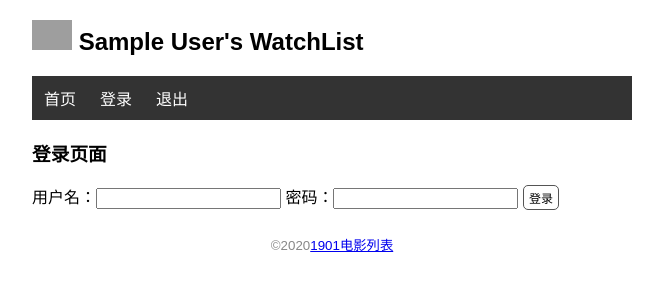
After one commit to apang-ai/flask1901, a Flask app: page /login in a window 1280 px wide. The commit adds this page. Shown: the top 300 px of the page, without its empty margins (308-971 px from the left). Run offline with Flask 2, Linux system fonts and the light colour scheme; tables that the repository leaves empty hold one stand-in row (values such as "Sample post"); grey boxes are pictures that could not be loaded.

Commit message:
'用户认证，登录与登出'

```diff
--- a/day1/watchlist/app.py
+++ b/day1/watchlist/app.py
@@ -4,6 +4,8 @@ import sys
 from flask import Flask, render_template, flash, redirect, request, url_for
 from flask_sqlalchemy import SQLAlchemy   #导入扩展类
 import click
+from werkzeug.security import generate_password_hash, check_password_hash
+from flask_login import LoginManager, UserMixin, login_user, logout_user, login_required
 
 WIN = sys.platform.startswith('win')
 
@@ -21,12 +23,28 @@ app.config['SQLALCHEMY_DATABASE_URI'] = prefix+os.path.join(app.root_path, 'data
 app.config['SQLALCHEMY_TRACK_MODIFICATIONS'] = False  # 关闭了对模型的监控
 app.config['SECRET_KEY'] = 'watchlist_dev'
 
+
 db = SQLAlchemy(app)  # 初始化扩展类， 传入程序实例app
+login_manager = LoginManager(app) # 实例化登录拓展类
+@login_manager.user_loader
+def load_user(user_id):
+    user = User.query.get(int(user_id))
+    return user
 
-class User(db.Model):
+class User(db.Model, UserMixin):
 
     id = db.Column(db.Integer, primary_key=True)
     name = db.Column(db.String(20))
+    username = db.Column(db.String(20))
+    password_hash = db.Column(db.String(128))
+
+    def set_password(self, password):
+
+        self.password_hash = generate_password_hash(password)
+
+    def validate_password(self, password):
+
+        return check_password_hash(self.password_hash, password)
 
 class Movie(db.Model):
 
@@ -93,7 +111,7 @@ def edit(movie_id):
 
 # 删除电影信息
 @app.route('/movie/delete/<int:movie_id>', methods=['GET', 'POST'])
-
+@login_required
 def delete(movie_id):
 
     movie = Movie.query.get_or_404(movie_id)
@@ -105,6 +123,41 @@ def delete(movie_id):
     return redirect(url_for('index'))
 
 
+
+# 登录
+@app.route('/login', methods=['GET', 'POST'])
+def login():
+    if request.method == 'POST':
+        # request再请求触发的时候才会包含数据
+        get_username = request.form.get('username')
+        get_password = request.form.get('password')
+
+        # 验证数据是否符合要求
+        if not get_username or not get_password:
+            flash('输入错误')
+            return redirect(url_for('login'))
+
+        # 查询用户表
+        user = User.query.first()
+        if user.username == get_username and user.validate_password(get_password):
+            login_user(user)
+            flash('登陆成功')
+            return redirect(url_for('index'))
+
+        flash('用户名密码错误')
+
+        return redirect(url_for('login'))
+
+    return render_template('login.html')
+
+# 登出
+@app.route('/logout')
+@login_required
+def logout():
+    logout_user()
+    flash('拜拜')
+
+    return redirect(url_for('index'))
 
 
 # 自定义指令
@@ -153,6 +206,26 @@ def forge():
     click.echo('插入数据完成')
 
 
+# 生成管理员账号
+@app.cli.command()
+@click.option('--username', prompt=True, help='管理员账号')
+@click.option('--password', prompt=True, help='管理员密码', hide_input=True, confirmation_prompt=True)
+def admin(username, password):
+    db.create_all()
+    user = User.query.first()
+    if user is not None:
+        click.echo('更新用户信息')
+        user.username = username
+        user.set_password(password)
+    else:
+        click.echo('创建用户信息')
+        user = User(username=username, name='Admin')
+        user.set_password(password)
+        db.session.add(user)
+
+    db.session.commit()
+    click.echo('管理员创建完成')
+
 # 错误处理函数
 @app.errorhandler(404)
 def page_not_found(e):
--- a/day1/watchlist/templates/base.html
+++ b/day1/watchlist/templates/base.html
@@ -19,6 +19,8 @@
     <nav>
         <ul>
             <li><a href="{{ url_for('index') }}">首页</a></li>
+            <li><a href="{{ url_for('login') }}">登录</a></li>
+            <li><a href="{{ url_for('logout') }}">退出</a></li>
         </ul>
     </nav>
     {% block content %}{% endblock %}
--- /dev/null
+++ b/day1/watchlist/templates/login.html
@@ -0,0 +1,10 @@
+{% extends 'base.html' %}
+{% block content %}
+<h3>登录页面</h3>
+<form action="" method="post">
+    用户名：<input type="text" name='username' autocomplete="off" required>
+    密码：<input type="password" name='password' autocomplete="off" required>
+    <input type="submit" value="登录" class='btn' name='submit'>
+</form>
+
+{% endblock %}
```
